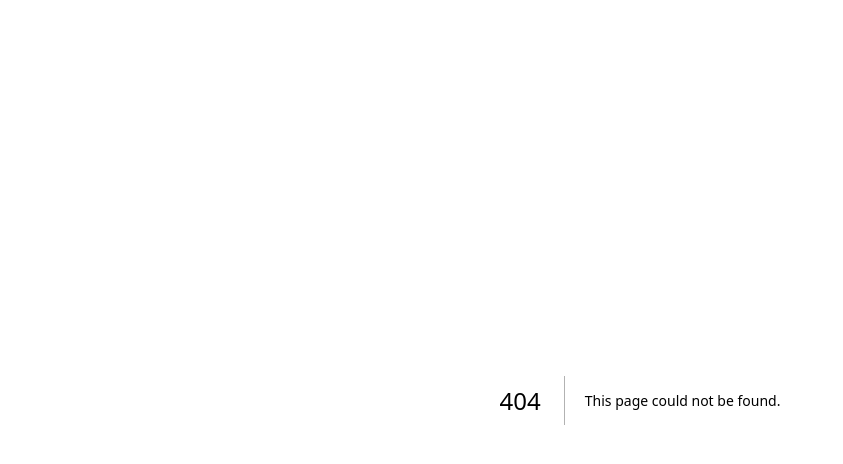
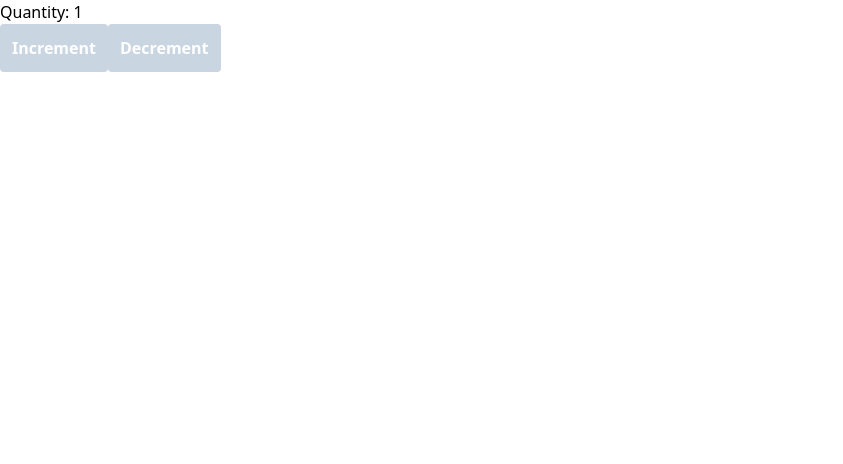
Before and after one commit to Jordan-Labell/cprg306-assignments, a Next.js app: page /week-4 in a window 1280 px wide. Before the commit this address had no page. Shown: the top 464 px of the page, without its empty margins (0-843 px from the left). Built offline with nearby package versions, Linux system fonts and the light colour scheme.

Commit message:
added week4 page and NewItem component

```diff
--- a/app/page.js
+++ b/app/page.js
@@ -7,6 +7,7 @@ export default function Page() {
       <ul>
         <li><Link href="/week-2">Week 2 Assignment</Link></li>
         <li><Link href="/week-3">Week 3 Assignment</Link></li>
+        <li><Link href="/week-4">Week 4 Assignment</Link></li>
       </ul>
     </main>
   );
--- /dev/null
+++ b/app/week-4/new-item.js
@@ -0,0 +1,27 @@
+"use client";
+import { useState } from "react";
+
+export default function NewItem() {
+    const [quantity, setQuantity] = useState(1);
+    const increment = () => {
+        if (quantity < 20) setQuantity(quantity + 1);
+    };
+    const decrement = () => {
+        if (quantity > 1) setQuantity(quantity - 1);
+    };
+    return (
+        <div>
+            <p>Quantity: {quantity}</p>
+            <button
+                className = "bg-slate-300 p-3 rounded hover:bg-slate-600 font-bold text-white active:bg-red-500"
+                onClick = {increment}
+            >
+            Increment</button>
+            <button
+                className = "bg-slate-300 p-3 rounded hover:bg-slate-600 font-bold text-white active:bg-red-500"
+                onClick = {decrement}
+            >
+            Decrement</button>
+        </div>
+    );
+}
--- /dev/null
+++ b/app/week-4/page.js
@@ -0,0 +1,8 @@
+import NewItem from "./new-item";
+export default function Page() {
+    return (
+        <main>
+            <NewItem />
+        </main>
+    );
+}
```
